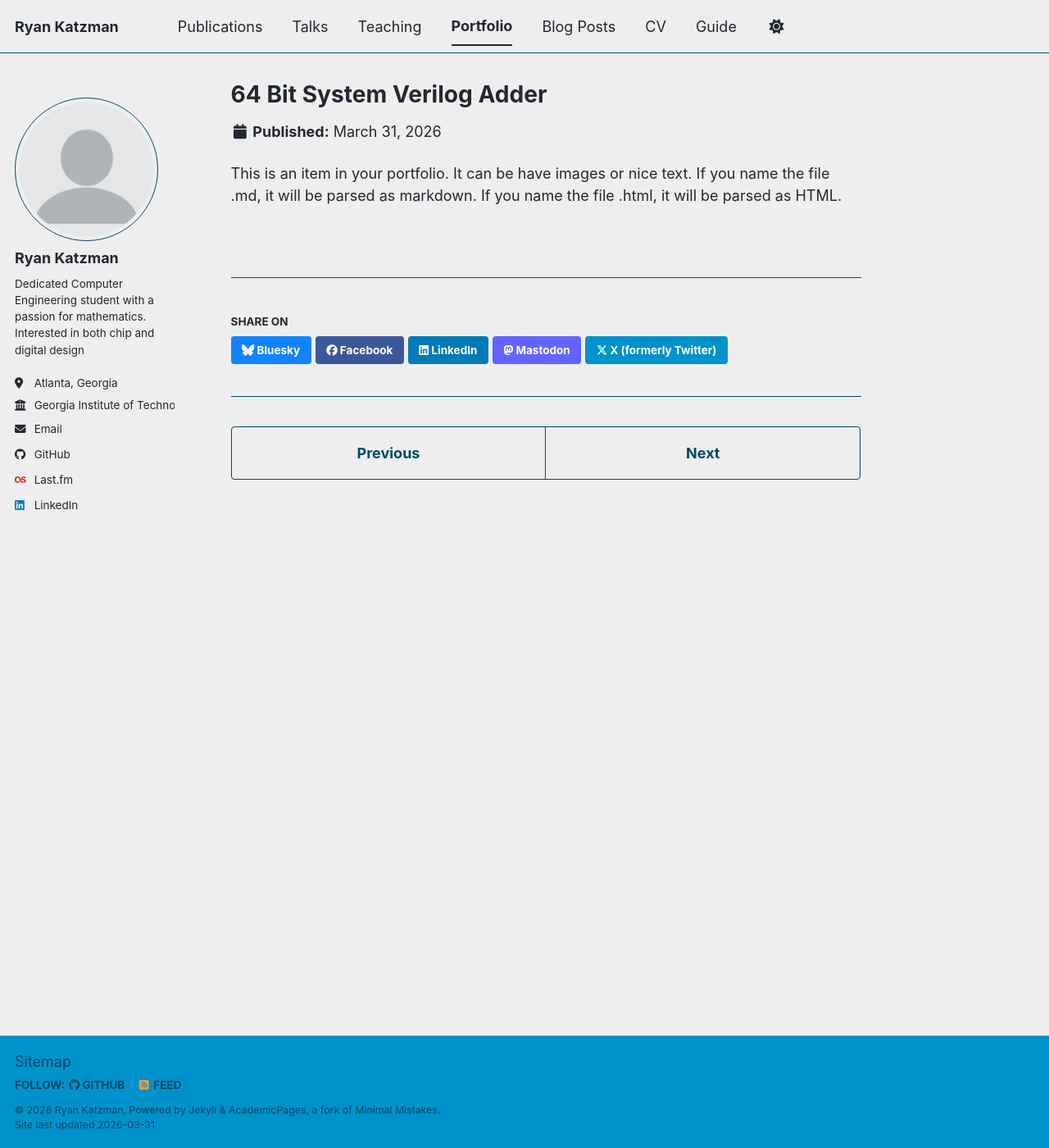
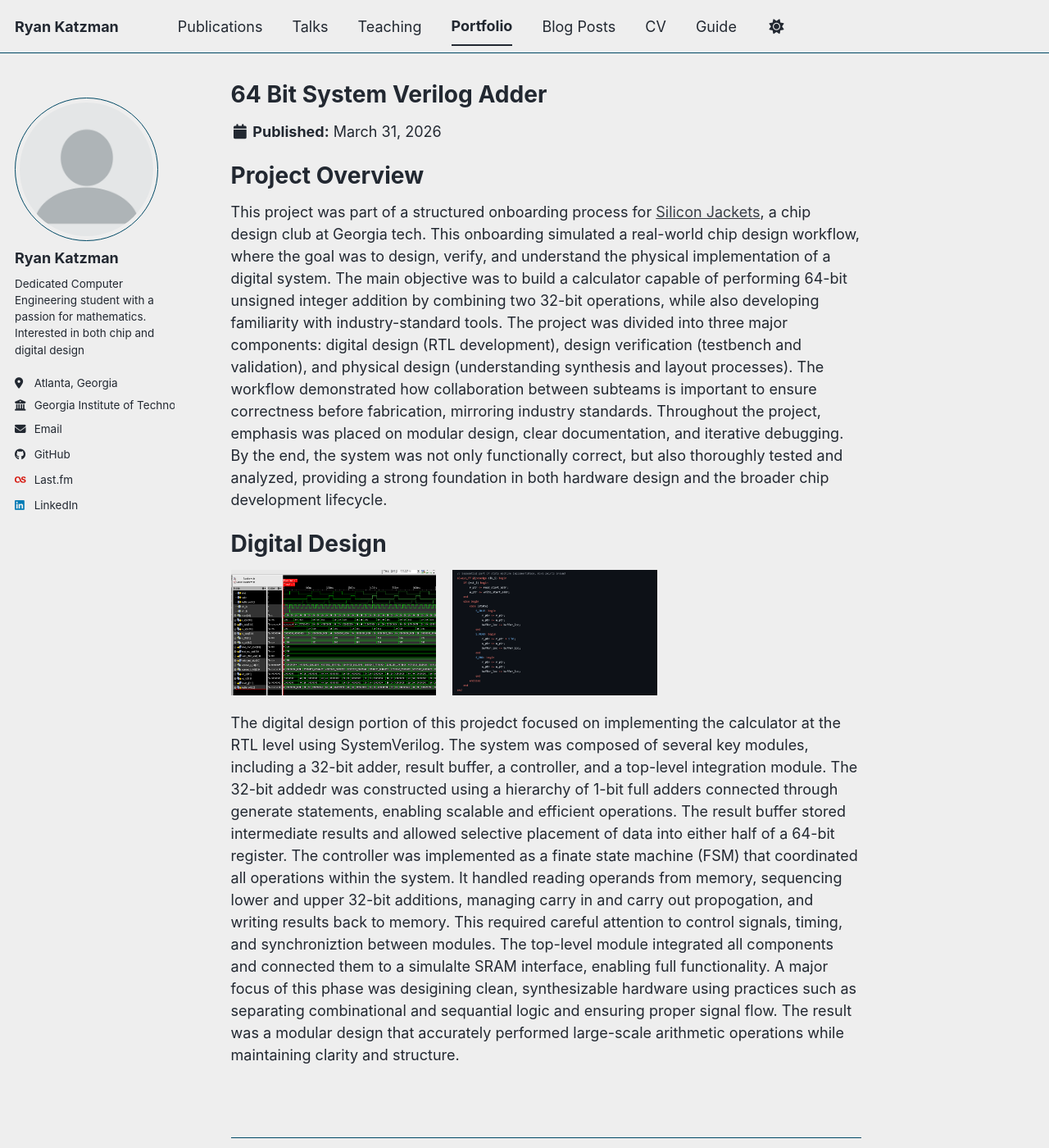
Before and after one commit to ryankatzman/ryankatzman.github.io, a Jekyll site: the page built from _portfolio/portfolio-1.md, in a window 1280 px wide and 1400 px high. Shown: the whole window at 82% size. Built offline with Jekyll 4.4.1, drawn with Linux system fonts in a browser that asks for light colours; a script bundle is joined from its source files by our own code; library files that are not in the unit come from our copies.

Commit message:
Update portfolio-1.md

```diff
--- a/_portfolio/portfolio-1.md
+++ b/_portfolio/portfolio-1.md
@@ -4,4 +4,15 @@
 collection: portfolio
 ---
 
-This is an item in your portfolio. It can be have images or nice text. If you name the file .md, it will be parsed as markdown. If you name the file .html, it will be parsed as HTML.
+# Project Overview
+
+This project was part of a structured onboarding process for [Silicon Jackets](https://siliconjackets.gt/), a chip design club at Georgia tech. This onboarding simulated a real-world chip design workflow, where the goal was to design, verify, and understand the physical implementation of a digital system. The main objective was to build a calculator capable of performing 64-bit unsigned integer addition by combining two 32-bit operations, while also developing familiarity with industry-standard tools. The project was divided into three major components: digital design (RTL development), design verification (testbench and validation), and physical design (understanding synthesis and layout processes).
+The workflow demonstrated how collaboration between subteams is important to ensure correctness before fabrication, mirroring industry standards. Throughout the project, emphasis was placed on modular design, clear documentation, and iterative debugging. By the end, the system was not only functionally correct, but also thoroughly tested and analyzed, providing a strong foundation in both hardware design and the broader chip development lifecycle.
+
+# Digital Design
+
+<div style="display: flex; gap: 20px; flex-wrap: wrap; margin-bottom: 20px;"> <img src="/images/timing.png" style="width: 250px;"> <img src="/images/code.png" style="width: 250px;"> </div>
+
+The digital design portion of this projedct focused on implementing the calculator at the RTL level using SystemVerilog. The system was composed of several key modules, including a 32-bit adder, result buffer, a controller, and a top-level integration module. The 32-bit addedr was constructed using a hierarchy of 1-bit full adders connected through generate statements, enabling scalable and efficient operations. The result buffer stored intermediate results and allowed selective placement of data into either half of a 64-bit register.
+The controller was implemented as a finate state machine (FSM) that coordinated all operations within the system. It handled reading operands from memory, sequencing lower and upper 32-bit additions, managing carry in and carry out propogation, and writing results back to memory. This required careful attention to control signals, timing, and synchroniztion between modules. The top-level module integrated all components and connected them to a simulalte SRAM interface, enabling full functionality.
+A major focus of this phase was desigining clean, synthesizable hardware using practices such as separating combinational and sequantial logic and ensuring proper signal flow. The result was a modular design that accurately performed large-scale arithmetic operations while maintaining clarity and structure.
```
